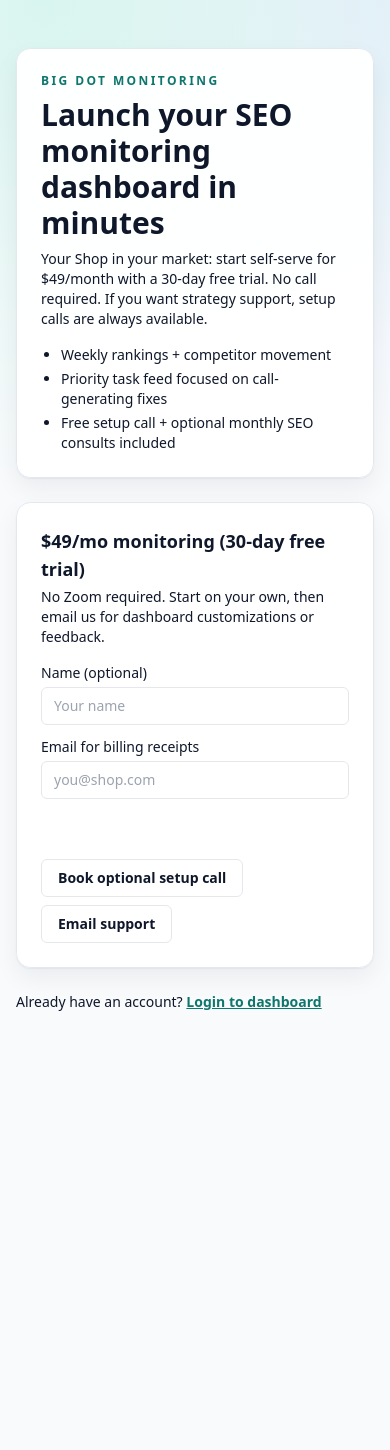
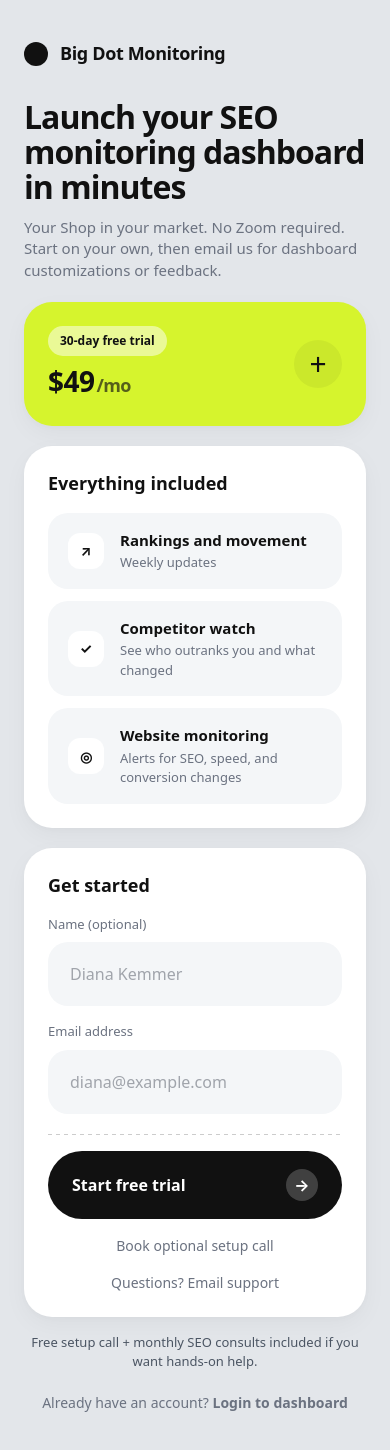
Before and after one commit to bigdotdigital/collision-seo-scan, a Next.js app: page /monitoring in a window 390 px wide. Shown: the top 1450 px of the page. Before the commit the page ends 1092 px from the top, so only its background shows below. Built offline with nearby package versions, Linux system fonts and the light colour scheme.

Commit message:
Polish SaaS UX: responsive monitoring page and clearer dashboard onboarding

```diff
--- a/app/dashboard/page.tsx
+++ b/app/dashboard/page.tsx
@@ -6,11 +6,13 @@ import { TrendChartCard } from '@/components/trend-chart-card';
 import { CompetitorComparisonCard } from '@/components/competitor-comparison-card';
 import { AlertCard } from '@/components/alert-card';
 import { KeywordTable } from '@/components/keyword-table';
+import Link from 'next/link';
 
 export const dynamic = 'force-dynamic';
 
 export default async function DashboardOverviewPage() {
   const ctx = await requireDashboardContext();
+  const bookCallUrl = process.env.CALENDLY_LINK || 'https://calendly.com/bigdotdigital/30min';
 
   const [latestSnapshot, activeKeywordCount, activeCompetitorCount, unreadAlerts, recentAlerts, keywords] =
     await Promise.all([
@@ -62,15 +64,47 @@ export default async function DashboardOverviewPage() {
     <div>
       <PageHeader
         title="Overview"
-        subtitle="10-second read on visibility status, movement, and competitive pressure."
+        subtitle="Fast read on ranking momentum, competitor pressure, and what to fix first."
         eyebrow="Monitoring Command"
       />
+
+      {activeKeywordCount === 0 || activeCompetitorCount === 0 ? (
+        <article className="card mb-4 p-5">
+          <h2 className="text-base font-semibold text-slate-900">Finish setup to unlock live insights</h2>
+          <p className="mt-1 text-sm text-slate-700">
+            Add your first tracked keywords and competitors, then we&apos;ll start weekly movement
+            snapshots and alerts.
+          </p>
+          <div className="mt-4 flex flex-wrap gap-2">
+            <Link
+              href="/dashboard/rankings"
+              className="inline-flex rounded-md border border-slate-300 bg-white px-4 py-2 text-sm font-semibold text-slate-900"
+            >
+              Setup keyword tracking
+            </Link>
+            <Link
+              href="/dashboard/competitors"
+              className="inline-flex rounded-md border border-slate-300 bg-white px-4 py-2 text-sm font-semibold text-slate-900"
+            >
+              Setup competitor watch
+            </Link>
+            <a
+              href={bookCallUrl}
+              target="_blank"
+              rel="noreferrer"
+              className="inline-flex rounded-md bg-slate-900 px-4 py-2 text-sm font-semibold text-white"
+            >
+              Book setup call
+            </a>
+          </div>
+        </article>
+      ) : null}
 
       <div className="grid gap-4 md:grid-cols-2 xl:grid-cols-4">
         <StatCard
           label="Latest Snapshot"
           value={latestSnapshot ? new Date(latestSnapshot.snapshotDate).toLocaleDateString() : 'No data'}
-          hint="Weekly collection job will populate this."
+          hint="Updates each weekly monitoring run."
           trend={[41, 43, 44, 46, 49]}
         />
         <StatCard
@@ -99,7 +133,7 @@ export default async function DashboardOverviewPage() {
       <div className="mt-4 grid gap-4 lg:grid-cols-[minmax(0,1fr)_360px]">
         <TrendChartCard
           title="Visibility Trend"
-          subtitle="Append-only snapshot baseline; trend UI is wired and ready for live provider data."
+          subtitle="Weekly baseline of ranking visibility movement over time."
           points={[53, 55, 54, 58, 60, 59, 61]}
         />
         <div className="space-y-3">
@@ -109,7 +143,7 @@ export default async function DashboardOverviewPage() {
           </article>
           {recentAlerts.length === 0 ? (
             <article className="card rounded-xl border border-dashed border-slate-300 p-4 text-sm text-slate-600">
-              No alerts yet. Alert engine scaffold is ready.
+              No alerts yet. This is normal until initial snapshots are collected.
             </article>
           ) : (
             recentAlerts.map((alert) => (
@@ -138,12 +172,12 @@ export default async function DashboardOverviewPage() {
           ]}
         />
         <article className="card p-5">
-          <h2 className="text-base font-semibold text-slate-900">GBP Health (Scaffold)</h2>
+          <h2 className="text-base font-semibold text-slate-900">GBP Health</h2>
           <p className="mt-1 text-sm text-slate-600">
-            GBP scoring is intentionally placeholder until provider wiring is complete.
+            Local profile health signals are shown once Google Business Profile syncing is connected.
           </p>
           <div className="mt-4 rounded-md border border-slate-200 bg-slate-50 p-3 text-sm text-slate-700">
-            No half-real score shown. Connect live GBP signal source in integration phase.
+            Connect GBP to track review velocity, category accuracy, and listing completeness.
           </div>
         </article>
       </div>
--- a/app/globals.css
+++ b/app/globals.css
@@ -1522,3 +1522,324 @@ body {
     opacity: 1;
   }
 }
+
+.monitor-page {
+  min-height: 100vh;
+  background: #e3e6ea;
+  color: #111111;
+  font-family: 'DM Sans', ui-sans-serif, system-ui, -apple-system, Segoe UI, Roboto, Helvetica, Arial, sans-serif;
+  padding: 40px 24px;
+}
+
+.monitor-container {
+  margin: 0 auto;
+  max-width: 1120px;
+}
+
+.monitor-layout {
+  display: grid;
+  grid-template-columns: 1fr;
+  gap: 20px;
+}
+
+.monitor-left-col,
+.monitor-right-col {
+  display: flex;
+  flex-direction: column;
+  gap: 20px;
+}
+
+.monitor-header {
+  display: flex;
+  align-items: center;
+  gap: 12px;
+  margin-bottom: 12px;
+}
+
+.monitor-logo-dot {
+  width: 24px;
+  height: 24px;
+  border-radius: 999px;
+  background: #111111;
+}
+
+.monitor-logo-text {
+  font-size: 18px;
+  font-weight: 700;
+  letter-spacing: -0.02em;
+}
+
+.monitor-h1 {
+  margin: 0 0 12px;
+  color: #111111;
+  font-size: 32px;
+  line-height: 1.1;
+  letter-spacing: -0.03em;
+  font-weight: 700;
+}
+
+.monitor-copy {
+  margin: 0;
+  color: #6b7280;
+  font-size: 15px;
+  line-height: 1.45;
+}
+
+.monitor-card,
+.monitor-card-lime {
+  border-radius: 28px;
+  box-shadow:
+    0 8px 24px rgba(0, 0, 0, 0.04),
+    0 2px 6px rgba(0, 0, 0, 0.02);
+}
+
+.monitor-card {
+  background: #ffffff;
+  padding: 24px;
+}
+
+.monitor-card-lime {
+  background: #d6f42d;
+  color: #111111;
+  padding: 24px;
+  display: flex;
+  align-items: center;
+  justify-content: space-between;
+}
+
+.monitor-pill-tag {
+  display: inline-block;
+  border-radius: 999px;
+  background: rgba(255, 255, 255, 0.5);
+  padding: 6px 12px;
+  font-size: 12px;
+  font-weight: 700;
+  margin-bottom: 4px;
+}
+
+.monitor-price-large {
+  margin: 0;
+  font-size: 28px;
+  font-weight: 700;
+  letter-spacing: -0.02em;
+}
+
+.monitor-price-sub {
+  font-size: 18px;
+  opacity: 0.65;
+  margin-left: 2px;
+}
+
+.monitor-plus-badge {
+  width: 48px;
+  height: 48px;
+  border-radius: 999px;
+  background: rgba(0, 0, 0, 0.05);
+  display: inline-flex;
+  align-items: center;
+  justify-content: center;
+  font-size: 30px;
+  line-height: 1;
+  font-weight: 500;
+}
+
+.monitor-h2 {
+  margin: 0 0 16px;
+  font-size: 18px;
+  font-weight: 700;
+  color: #111111;
+}
+
+.monitor-list-item {
+  background: #f4f6f8;
+  border-radius: 20px;
+  padding: 16px 20px;
+  display: flex;
+  align-items: center;
+  gap: 16px;
+  margin-bottom: 12px;
+}
+
+.monitor-list-item:last-child {
+  margin-bottom: 0;
+}
+
+.monitor-icon-box {
+  width: 36px;
+  height: 36px;
+  border-radius: 12px;
+  background: #ffffff;
+  display: inline-flex;
+  align-items: center;
+  justify-content: center;
+  font-size: 14px;
+  font-weight: 700;
+  flex-shrink: 0;
+}
+
+.monitor-item-title {
+  margin: 0;
+  font-size: 15px;
+  font-weight: 700;
+  color: #111111;
+}
+
+.monitor-item-sub {
+  margin: 2px 0 0;
+  font-size: 13px;
+  color: #6b7280;
+}
+
+.monitor-input-group {
+  margin-bottom: 16px;
+}
+
+.monitor-label {
+  display: block;
+  margin-bottom: 8px;
+  font-size: 13px;
+  font-weight: 500;
+  color: #6b7280;
+}
+
+.monitor-input {
+  width: 100%;
+  border: 2px solid transparent;
+  border-radius: 20px;
+  background: #f4f6f8;
+  padding: 18px 20px;
+  font-size: 16px;
+  font-weight: 500;
+  color: #111111;
+  outline: none;
+  transition: all 0.2s ease;
+}
+
+.monitor-input:focus {
+  background: #ffffff;
+  border-color: #9fbdf9;
+  box-shadow: 0 4px 12px rgba(159, 189, 249, 0.2);
+}
+
+.monitor-input::placeholder {
+  color: #a0a4ab;
+}
+
+.monitor-dashed-divider {
+  height: 1px;
+  width: 100%;
+  margin: 20px 0 16px;
+  background-image: linear-gradient(to right, #ccc 50%, transparent 50%);
+  background-size: 8px 1px;
+}
+
+.monitor-btn-primary {
+  border: 0;
+  width: 100%;
+  border-radius: 99px;
+  background: #111111;
+  color: #ffffff;
+  padding: 18px 24px;
+  font-size: 16px;
+  font-weight: 700;
+  display: flex;
+  align-items: center;
+  justify-content: space-between;
+  cursor: pointer;
+  transition: transform 0.1s ease;
+}
+
+.monitor-btn-primary:active {
+  transform: scale(0.98);
+}
+
+.monitor-btn-primary:disabled {
+  opacity: 0.7;
+  cursor: default;
+}
+
+.monitor-btn-icon {
+  width: 32px;
+  height: 32px;
+  border-radius: 999px;
+  background: rgba(255, 255, 255, 0.2);
+  display: inline-flex;
+  align-items: center;
+  justify-content: center;
+  font-size: 16px;
+}
+
+.monitor-link-secondary {
+  display: block;
+  margin-top: 16px;
+  text-align: center;
+  text-decoration: none;
+  font-size: 14px;
+  font-weight: 500;
+  color: #6b7280;
+}
+
+.monitor-link-secondary:hover {
+  color: #111111;
+}
+
+.monitor-bottom-link {
+  margin: 0;
+  text-align: center;
+  color: #6b7280;
+  font-size: 14px;
+}
+
+.monitor-support-line {
+  margin: -4px 0 0;
+  text-align: center;
+  color: #4b5563;
+  font-size: 13px;
+}
+
+.monitor-bottom-link a {
+  color: #6b7280;
+  text-decoration: none;
+}
+
+.monitor-bottom-link a:hover {
+  color: #111111;
+}
+
+@media (min-width: 768px) {
+  .monitor-page {
+    padding: 48px 28px;
+  }
+
+  .monitor-layout {
+    gap: 24px;
+  }
+}
+
+@media (min-width: 1024px) {
+  .monitor-page {
+    padding: 56px 32px;
+  }
+
+  .monitor-layout {
+    grid-template-columns: minmax(0, 1fr) minmax(360px, 420px);
+    gap: 28px;
+    align-items: start;
+  }
+
+  .monitor-right-col {
+    position: sticky;
+    top: 24px;
+  }
+
+  .monitor-h1 {
+    font-size: 44px;
+    line-height: 1.03;
+    letter-spacing: -0.035em;
+  }
+
+  .monitor-copy {
+    max-width: 640px;
+    font-size: 16px;
+  }
+}
--- a/app/monitoring/page.tsx
+++ b/app/monitoring/page.tsx
@@ -24,26 +24,62 @@ export default function MonitoringLandingPage({
   const supportEmail = process.env.REPLY_TO_EMAIL || 'bigdotdigital@gmail.com';
 
   return (
-    <main className="container-shell pb-20 pt-12">
-      <section className="mx-auto max-w-4xl space-y-6">
-        <article className="card p-6">
-          <p className="text-xs font-semibold uppercase tracking-[0.2em] text-teal-700">
-            Big Dot Monitoring
+    <main className="monitor-page">
+      <section className="monitor-container">
+        <div className="monitor-layout">
+          <div className="monitor-left-col">
+            <header className="monitor-header">
+              <span className="monitor-logo-dot" />
+              <span className="monitor-logo-text">Big Dot Monitoring</span>
+            </header>
+
+            <section>
+              <h1 className="monitor-h1">Launch your SEO monitoring dashboard in minutes</h1>
+              <p className="monitor-copy">
+                {shop} in {city}. No Zoom required. Start on your own, then email us for dashboard
+                customizations or feedback.
               </p>
-          <h1 className="mt-2 text-3xl font-bold text-slate-900">
-            Launch your SEO monitoring dashboard in minutes
-          </h1>
-          <p className="mt-2 text-sm text-slate-700">
-            {shop} in {city}: start self-serve for $49/month with a 30-day free trial. No call
-            required. If you want strategy support, setup calls are always available.
+            </section>
+
+            <section className="monitor-card-lime">
+              <div>
+                <span className="monitor-pill-tag">30-day free trial</span>
+                <p className="monitor-price-large">
+                  $49<span className="monitor-price-sub">/mo</span>
                 </p>
-          <ul className="mt-4 list-disc space-y-1 pl-5 text-sm text-slate-700">
-            <li>Weekly rankings + competitor movement</li>
-            <li>Priority task feed focused on call-generating fixes</li>
-            <li>Free setup call + optional monthly SEO consults included</li>
-          </ul>
+              </div>
+              <span className="monitor-plus-badge" aria-hidden>
+                +
+              </span>
+            </section>
+
+            <section className="monitor-card">
+              <h2 className="monitor-h2">Everything included</h2>
+              <article className="monitor-list-item">
+                <span className="monitor-icon-box">↗</span>
+                <div>
+                  <p className="monitor-item-title">Rankings and movement</p>
+                  <p className="monitor-item-sub">Weekly updates</p>
+                </div>
               </article>
+              <article className="monitor-list-item">
+                <span className="monitor-icon-box">✓</span>
+                <div>
+                  <p className="monitor-item-title">Competitor watch</p>
+                  <p className="monitor-item-sub">See who outranks you and what changed</p>
+                </div>
+              </article>
+              <article className="monitor-list-item">
+                <span className="monitor-icon-box">◎</span>
+                <div>
+                  <p className="monitor-item-title">Website monitoring</p>
+                  <p className="monitor-item-sub">Alerts for SEO, speed, and conversion changes</p>
+                </div>
+              </article>
+            </section>
+          </div>
 
+          <div className="monitor-right-col">
             <MonitoringTrialForm
               scanId={scanId || undefined}
               orgId={orgId || undefined}
@@ -53,11 +89,17 @@ export default function MonitoringLandingPage({
               supportEmail={supportEmail}
             />
 
-        <div className="text-sm text-slate-600">
+            <p className="monitor-support-line">
+              Free setup call + monthly SEO consults included if you want hands-on help.
+            </p>
+
+            <p className="monitor-bottom-link">
               Already have an account?{' '}
-          <Link href="/login" className="font-semibold text-teal-700 underline">
-            Login to dashboard
+              <Link href="/login">
+                <strong>Login to dashboard</strong>
               </Link>
+            </p>
+          </div>
         </div>
       </section>
     </main>
--- a/components/monitoring-trial-form.tsx
+++ b/components/monitoring-trial-form.tsx
@@ -55,57 +55,46 @@ export function MonitoringTrialForm({
   }
 
   return (
-    <article className="card p-6">
-      <h2 className="text-lg font-bold text-slate-900">$49/mo monitoring (30-day free trial)</h2>
-      <p className="mt-1 text-sm text-slate-600">
-        No Zoom required. Start on your own, then email us for dashboard customizations or feedback.
-      </p>
-
-      <div className="mt-4 grid gap-3 md:grid-cols-2">
-        <label className="text-sm">
-          <span className="mb-1 block font-medium text-slate-700">Name (optional)</span>
+    <article className="monitor-card">
+      <h2 className="monitor-h2">Get started</h2>
+      <div className="monitor-input-group">
+        <label className="monitor-label">Name (optional)</label>
         <input
-            className="w-full rounded-md border border-slate-300 px-3 py-2"
+          className="monitor-input"
           value={name}
           onChange={(e) => setName(e.target.value)}
-            placeholder="Your name"
+          placeholder="Diana Kemmer"
         />
-        </label>
-        <label className="text-sm">
-          <span className="mb-1 block font-medium text-slate-700">Email for billing receipts</span>
+      </div>
+      <div className="monitor-input-group">
+        <label className="monitor-label">Email address</label>
         <input
-            className="w-full rounded-md border border-slate-300 px-3 py-2"
+          className="monitor-input"
           value={email}
           onChange={(e) => setEmail(e.target.value)}
-            placeholder="you@shop.com"
+          placeholder="diana@example.com"
           type="email"
         />
-        </label>
       </div>
 
-      <div className="mt-4 flex flex-wrap gap-2">
-        <button
-          onClick={startTrial}
-          disabled={loading}
-          className="inline-flex rounded-md bg-slate-900 px-4 py-2 text-sm font-semibold text-white disabled:opacity-60"
-        >
-          {loading ? 'Starting trial...' : 'Start free trial'}
+      <div className="monitor-dashed-divider" />
+
+      <button onClick={startTrial} disabled={loading} className="monitor-btn-primary">
+        <span>{loading ? 'Starting free trial...' : 'Start free trial'}</span>
+        <span className="monitor-btn-icon" aria-hidden>
+          →
+        </span>
       </button>
-        <a
-          href={calendlyUrl}
-          target="_blank"
-          rel="noreferrer"
-          className="inline-flex rounded-md border border-slate-300 px-4 py-2 text-sm font-semibold text-slate-900"
-        >
+
+      <a href={calendlyUrl} target="_blank" rel="noreferrer" className="monitor-link-secondary">
         Book optional setup call
       </a>
       <a
         href={`mailto:${supportEmail}?subject=${encodeURIComponent('Dashboard customization help')}`}
-          className="inline-flex rounded-md border border-slate-300 bg-slate-50 px-4 py-2 text-sm font-semibold text-slate-900"
+        className="monitor-link-secondary"
       >
-          Email support
+        Questions? Email support
       </a>
-      </div>
 
       {error ? <p className="mt-3 text-sm text-red-700">{error}</p> : null}
     </article>
```
Also changed, not shown: app/dashboard/competitors/page.tsx (+18 -6 lines), app/dashboard/rankings/page.tsx (+14 -3 lines). Lines whose indentation alone changed are shown as unchanged.
